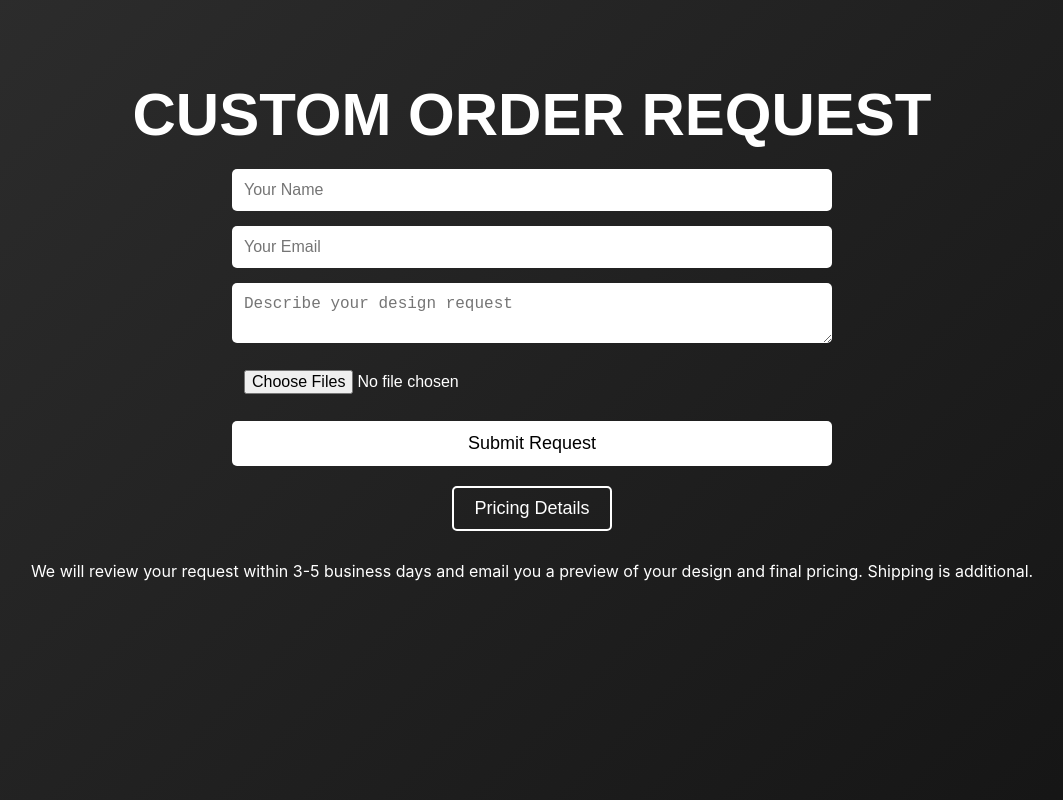
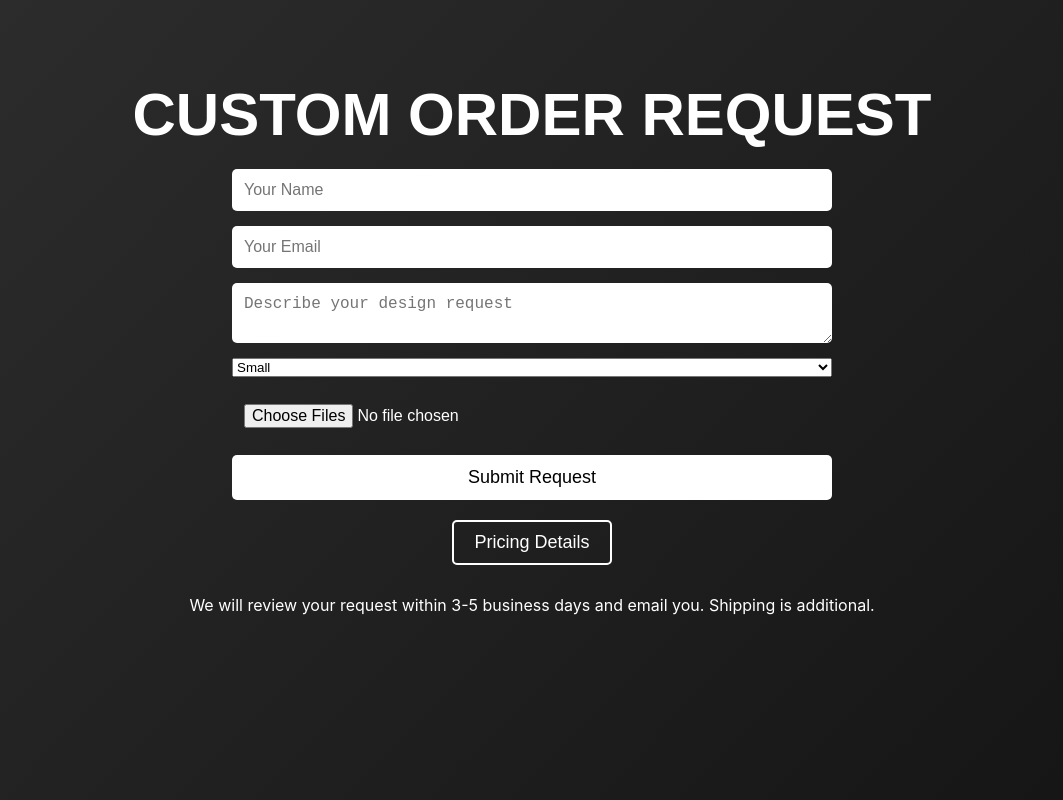
Before and after one commit to Kairoscustoms/kairoscustoms, a React (Create React App) app in the folder client/: page /request in a window 1280 px wide. Shown: the whole page, without its empty margins (108-1171 px from the left). Built offline with nearby package versions, Linux system fonts and the light colour scheme; a web font is replaced by a local one.

Commit message:
Update RequestPage with hoodie size selection

```diff
--- a/client/src/components/RequestPage.js
+++ b/client/src/components/RequestPage.js
@@ -2,7 +2,7 @@ import React, { useState } from "react";
 import "../styles/RequestPage.css";
 
 function RequestPage() {
-  const [formData, setFormData] = useState({ name: "", email: "", message: "" });
+  const [formData, setFormData] = useState({ name: "", email: "", message: "", size: "Small" });
   const [selectedFiles, setSelectedFiles] = useState([]);
   const [showPricing, setShowPricing] = useState(false);
 
@@ -19,7 +19,8 @@ function RequestPage() {
     const form = new FormData();
     form.append("name", formData.name);
     form.append("email", formData.email);
-    form.append("message", formData.message);
+    // Prepend the hoodie size info to the message.
+    form.append("message", `Hoodie Size: ${formData.size}\n${formData.message}`);
     for (let i = 0; i < selectedFiles.length; i++) {
       form.append("images", selectedFiles[i]);
     }
@@ -66,6 +67,18 @@ function RequestPage() {
           onChange={handleChange}
           required
         />
+        {/* New select field for hoodie size */}
+        <select
+          name="size"
+          value={formData.size}
+          onChange={handleChange}
+          required
+        >
+          <option value="Small">Small</option>
+          <option value="Medium">Medium</option>
+          <option value="Large">Large</option>
+          <option value="Extra Large">Extra Large</option>
+        </select>
         <input type="file" name="images" multiple onChange={handleFileChange} />
         <button type="submit" className="request-submit">Submit Request</button>
       </form>
@@ -76,20 +89,19 @@ function RequestPage() {
         <div className="pricing-details">
           <h2>Kairos Customs Pricing Details</h2>
           <p><strong>Base Price:</strong> $80</p>
-          <p>(Includes: simple artwork on front or back, chest logo, small vinyl iron-on, hood text or logo)</p>
+          <p>(Includes: simple artwork on front or back, chest logo, small details, etc.)</p>
           <p><strong>Additional Cost:</strong></p>
           <ul>
             <li>Sleeve design: $5 per sleeve</li>
             <li>Large vinyl iron-on (big text or logo): $10</li>
             <li>Front + back artwork: $30</li>
-            <li>Detailed or large artwork (e.g., people or intricate images): $20</li>
+            <li>Detailed or large artwork (e.g., people or intricate illustrations): additional charge applies</li>
             <li>Specific blank over $40: (cost minus $40)</li>
           </ul>
         </div>
       )}
       <p className="request-info">
-        We will review your request within 3-5 business days and email you a preview of your design and final pricing.
-        Shipping is additional.
+        We will review your request within 3-5 business days and email you. Shipping is additional.
       </p>
     </div>
   );
```
Also changed, not shown: client/src/HomePage.js (added, +12 -0 lines).
